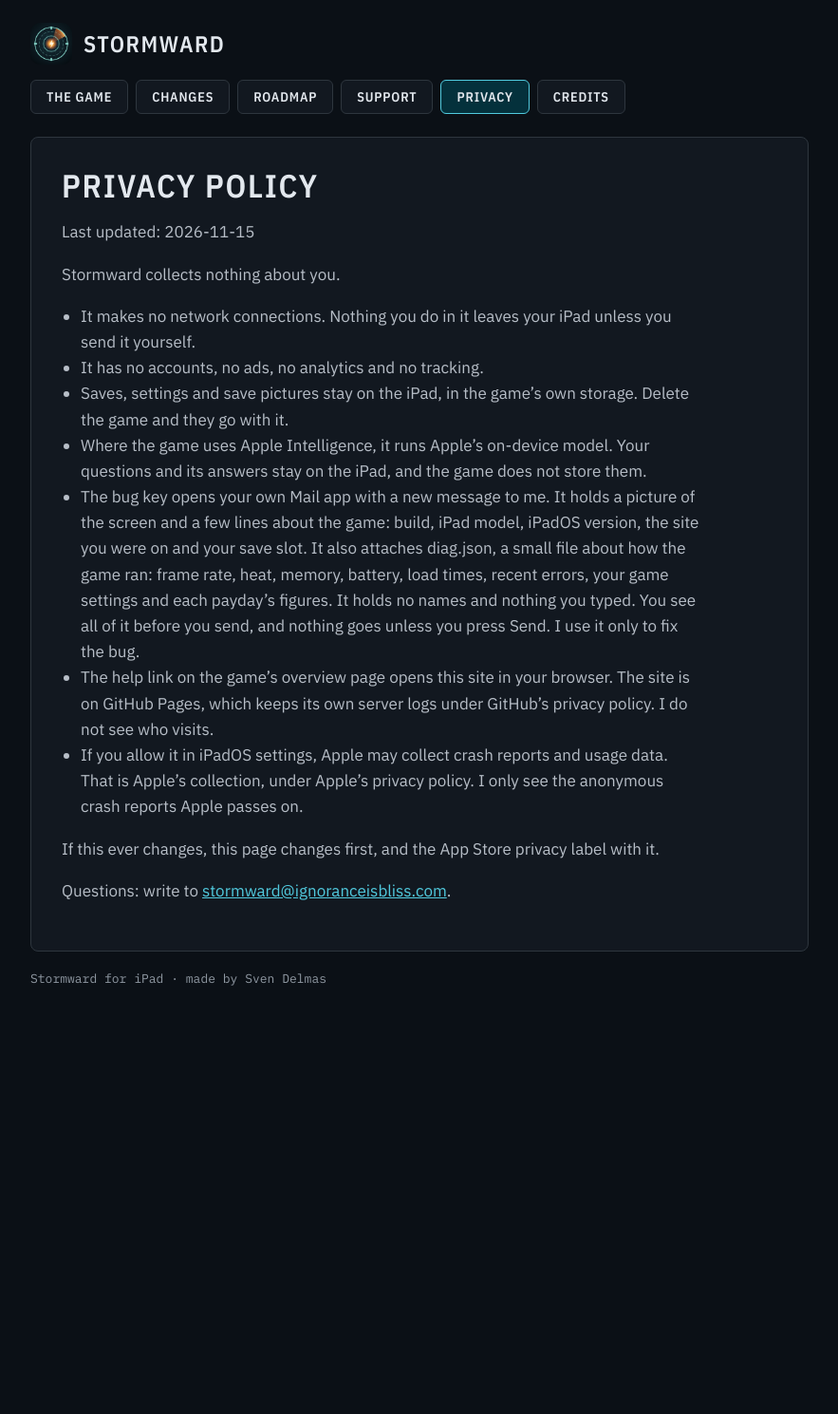
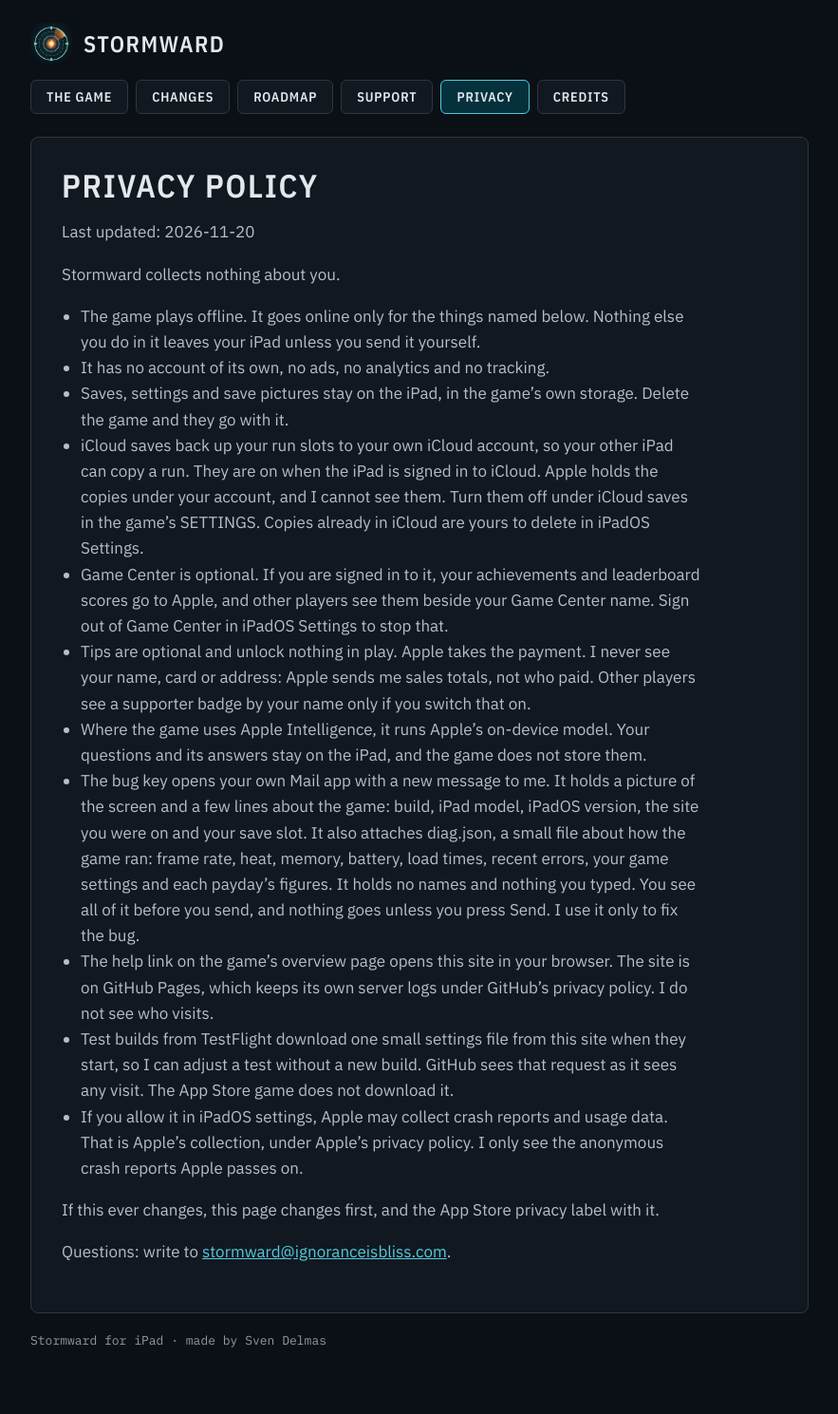
Before and after one commit to platypeeps/stormward-site, a Jekyll site: the page built from privacy.md, in a window 1280 px wide. Shown: the whole page at 95% size, without its empty margins (198-1081 px from the left). Built offline with Jekyll 4.4.1, drawn with Linux system fonts in a browser that asks for light colours; before the commit the page ends 1108 px from its top, so only the background shows below that.

Commit message:
docs(privacy): name iCloud, Game Center, tips, test file (#6)
The page said the game makes no network connections. That stopped
being true: saves sync through the player's own iCloud account, and
test builds download a settings file from this site.

Say what goes online and how to stop each part, and add Game Center
and tips before the builds that carry them (sd:9743).

```diff
--- a/privacy.md
+++ b/privacy.md
@@ -4,15 +4,29 @@ title: Stormward privacy policy
 
 # Privacy policy
 
-Last updated: 2026-11-15
+Last updated: 2026-11-20
 
 Stormward collects nothing about you.
 
-- It makes no network connections. Nothing you do in it leaves your iPad
-  unless you send it yourself.
-- It has no accounts, no ads, no analytics and no tracking.
+- The game plays offline. It goes online only for the things named
+  below. Nothing else you do in it leaves your iPad unless you send it
+  yourself.
+- It has no account of its own, no ads, no analytics and no tracking.
 - Saves, settings and save pictures stay on the iPad, in the game's own
   storage. Delete the game and they go with it.
+- iCloud saves back up your run slots to your own iCloud account, so
+  your other iPad can copy a run. They are on when the iPad is signed
+  in to iCloud. Apple holds the copies under your account, and I cannot
+  see them. Turn them off under iCloud saves in the game's SETTINGS.
+  Copies already in iCloud are yours to delete in iPadOS Settings.
+- Game Center is optional. If you are signed in to it, your
+  achievements and leaderboard scores go to Apple, and other players
+  see them beside your Game Center name. Sign out of Game Center in
+  iPadOS Settings to stop that.
+- Tips are optional and unlock nothing in play. Apple takes the
+  payment. I never see your name, card or address: Apple sends me sales
+  totals, not who paid. Other players see a supporter badge by your
+  name only if you switch that on.
 - Where the game uses Apple Intelligence, it runs Apple's on-device
   model. Your questions and its answers stay on the iPad, and the game
   does not store them.
@@ -27,6 +41,10 @@ Stormward collects nothing about you.
 - The help link on the game's overview page opens this site in your
   browser. The site is on GitHub Pages, which keeps its own server logs
   under GitHub's privacy policy. I do not see who visits.
+- Test builds from TestFlight download one small settings file from
+  this site when they start, so I can adjust a test without a new
+  build. GitHub sees that request as it sees any visit. The App Store
+  game does not download it.
 - If you allow it in iPadOS settings, Apple may collect crash reports
   and usage data. That is Apple's collection, under Apple's privacy
   policy. I only see the anonymous crash reports Apple passes on.
```
